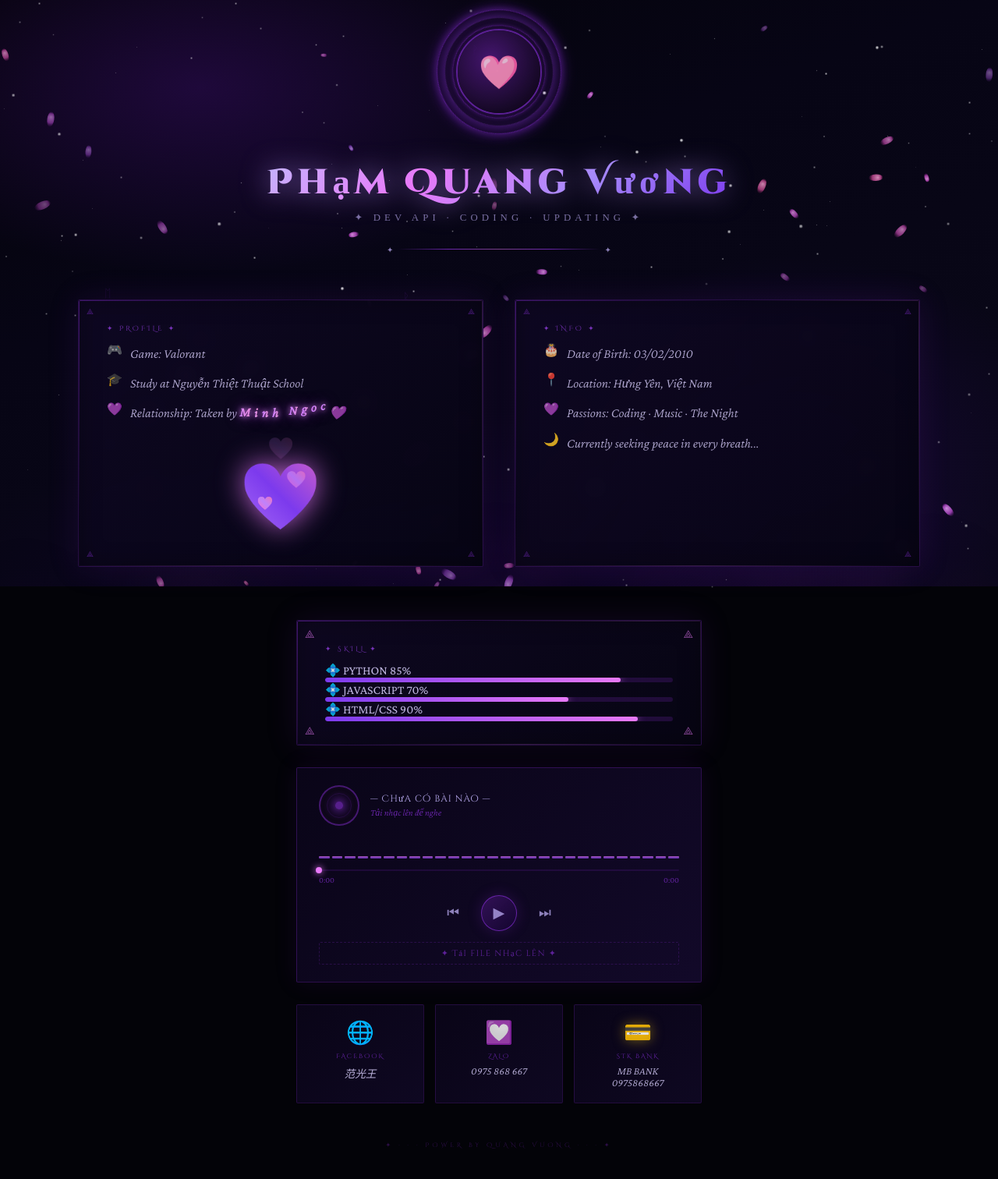
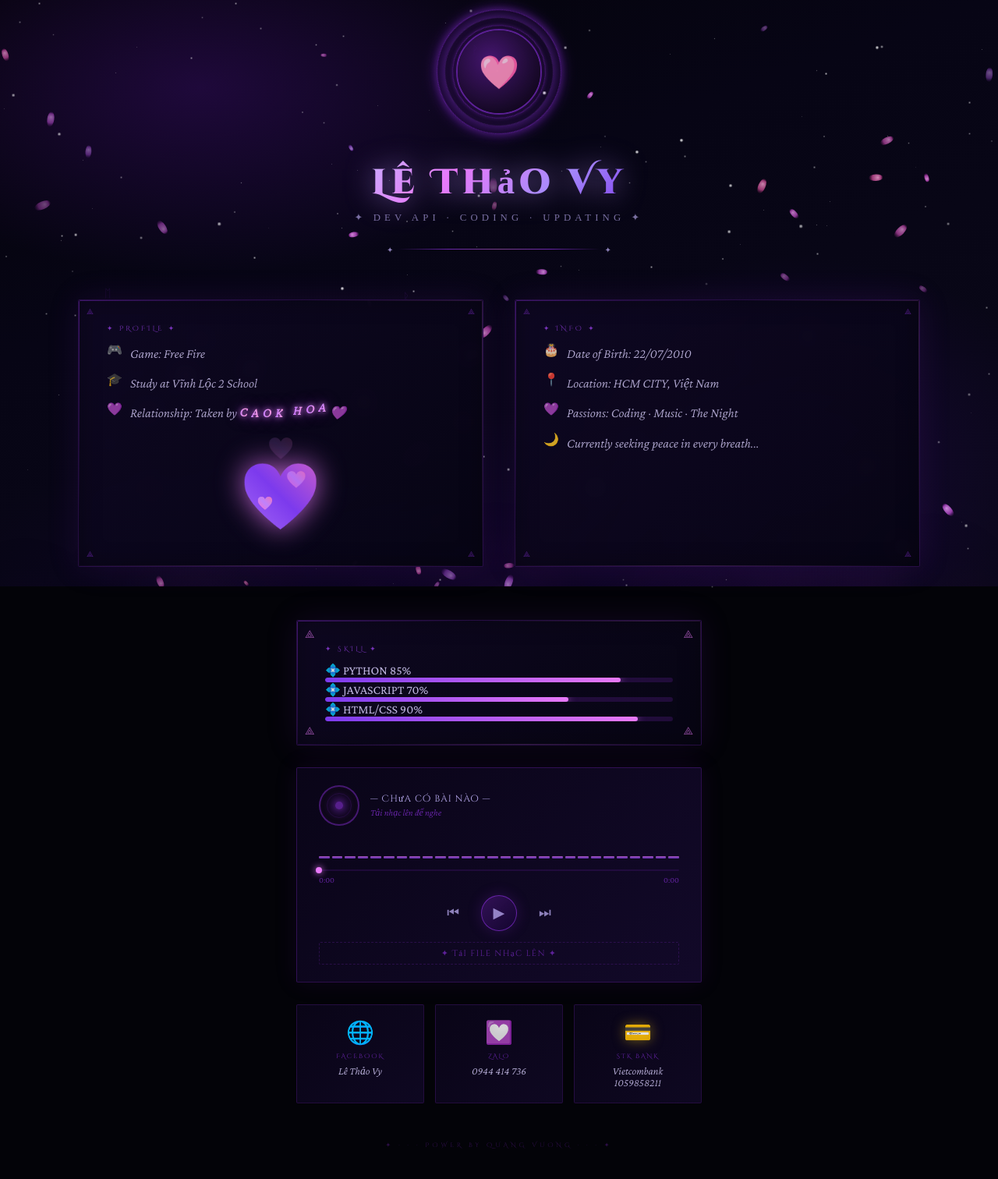
Before and after one commit to Phamquangvuong/lethaovy, a plain HTML site: page index.html in a window 1280 px wide. Shown: the part 48-1560 px from the top of the page at 78% size. Drawn offline with nearby package versions, Linux system fonts and the light colour scheme; animation ran at ten frames a second.

Commit message:
Update index.html

```diff
--- a/index.html
+++ b/index.html
@@ -769,7 +769,7 @@
 .love-name span:nth-child(6){ animation-delay: .5s, .5s; }
 .love-name span:nth-child(7){ animation-delay: .6s, .6s; }
 .love-name span:nth-child(8){ animation-delay: .7s, .7s; }
-.love-name span:nth-child(9){ animation-delay: .8s, .8s; }
+
 
 /* Sóng lên xuống */
 @keyframes wave{
@@ -809,7 +809,7 @@
 
   <!-- Name -->
   <div class="name-block">
-    <div class="name">Phạm Quang Vương</div>
+    <div class="name">Lê Thảo Vy</div>
     <div class="title-tag">✦ Dev Api · Coding · Updating ✦</div>
   </div>
 
@@ -827,27 +827,26 @@
 
     <div class="bio-line">
       <span class="ico">🎮</span>
-      <span class="bio-text">Game: Valorant</span>
+      <span class="bio-text">Game: Free Fire</span>
     </div>
 
     <div class="bio-line">
       <span class="ico">🎓</span>
-      <span class="bio-text">Study at Nguyễn Thiệt Thuật School</span>
+      <span class="bio-text">Study at Vĩnh Lộc 2 School</span>
     </div>
 <div class="bio-line">
   <span class="ico">💜</span>
   <span class="bio-text">
     Relationship: Taken by
     <span class="love-name">
-  <span>M</span>
-  <span>i</span>
-  <span>n</span>
-  <span>h</span>
+  <span>C</span>
+  <span>A</span>
+  <span>O</span>
+  <span>K</span>
   <span>&nbsp;</span>
-  <span>N</span>
-  <span>g</span>
-  <span>o</span>
-  <span>c</span>
+  <span>H</span>
+  <span>O</span>
+  <span>A</span>
 </span>
     💜
   </span>
@@ -868,8 +867,8 @@
     <span class="corner-rune bl">⟁</span>
     <span class="corner-rune br">⟁</span>
     <div class="bio-label">✦ INFO ✦</div>
-    <div class="bio-line"><span class="ico">🎂</span><span class="bio-text">Date of Birth: 03/02/2010</span></div>
-    <div class="bio-line"><span class="ico">📍</span><span class="bio-text">Location: Hưng Yên, Việt Nam</span></div>
+    <div class="bio-line"><span class="ico">🎂</span><span class="bio-text">Date of Birth: 22/07/2010</span></div>
+    <div class="bio-line"><span class="ico">📍</span><span class="bio-text">Location: HCM CITY, Việt Nam</span></div>
     <div class="bio-line"><span class="ico">💜</span><span class="bio-text">Passions: Coding · Music · The Night</span></div>
     <div class="bio-line"><span class="ico">🌙</span><span class="bio-text">Currently seeking peace in every breath...</span></div>
   </div>
@@ -953,20 +952,20 @@
 
   <!-- Contacts -->
   <div class="contacts-grid">
-    <a class="contact-card" href="https://www.facebook.com/profile.php?id=61588505997992" target="_blank">
+    <a class="contact-card" href="https://www.facebook.com/le.thao.vy.308082" target="_blank">
       <span class="contact-icon">🌐</span>
       <div class="contact-type">Facebook</div>
-      <div class="contact-val">范光王</div>
+      <div class="contact-val">Lê Thảo Vy</div>
     </a>
     <div class="contact-card">
       <span class="contact-icon">💟</span>
       <div class="contact-type">Zalo</div>
-      <div class="contact-val">0975 868 667</div>
+      <div class="contact-val">0944 414 736</div>
     </div>
     <div class="contact-card bank-card">
       <span class="contact-icon">💳</span>
       <div class="contact-type">STK Bank</div>
-      <div class="contact-val">MB BANK<br>0975868667</div>
+      <div class="contact-val">Vietcombank<br>1059858211</div>
     </div>
   </div>
 
```
